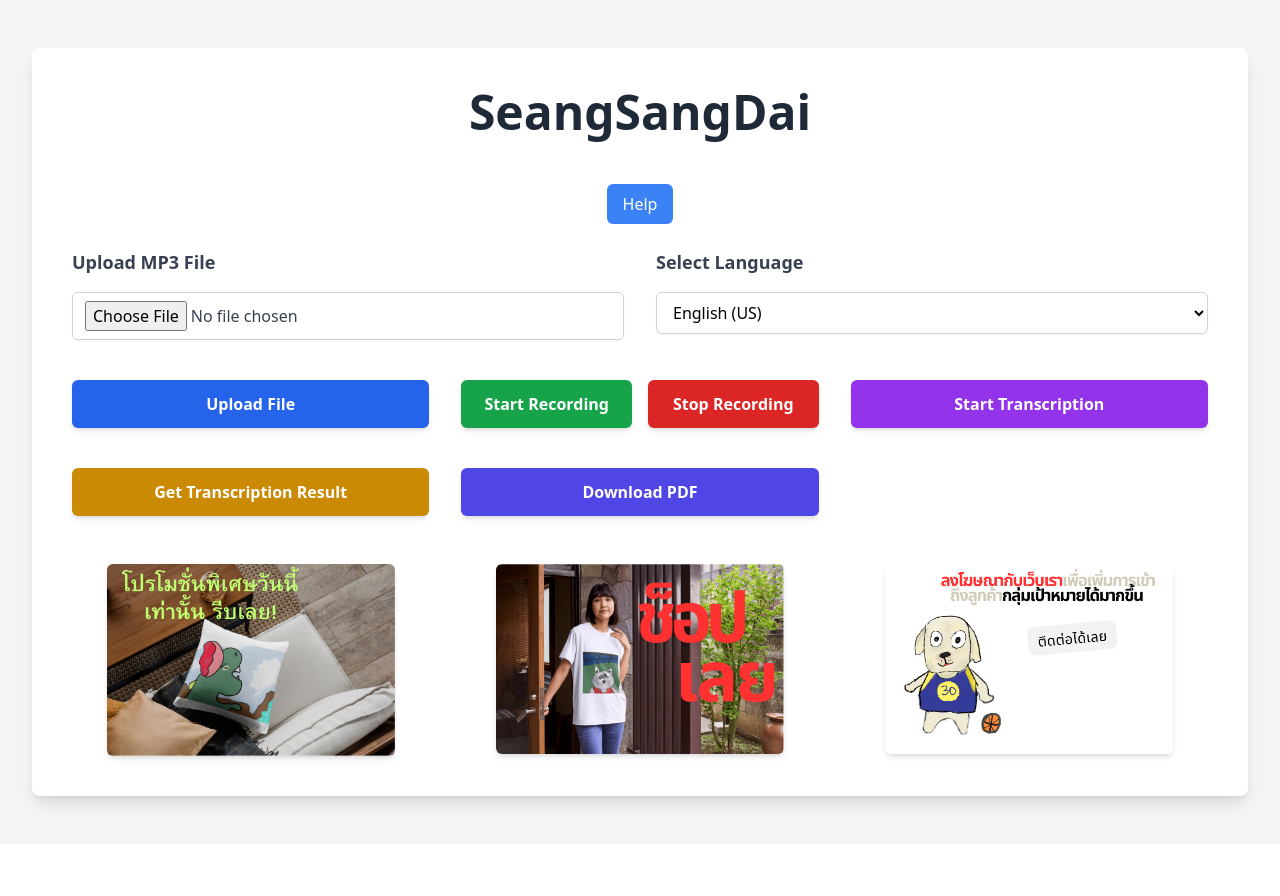
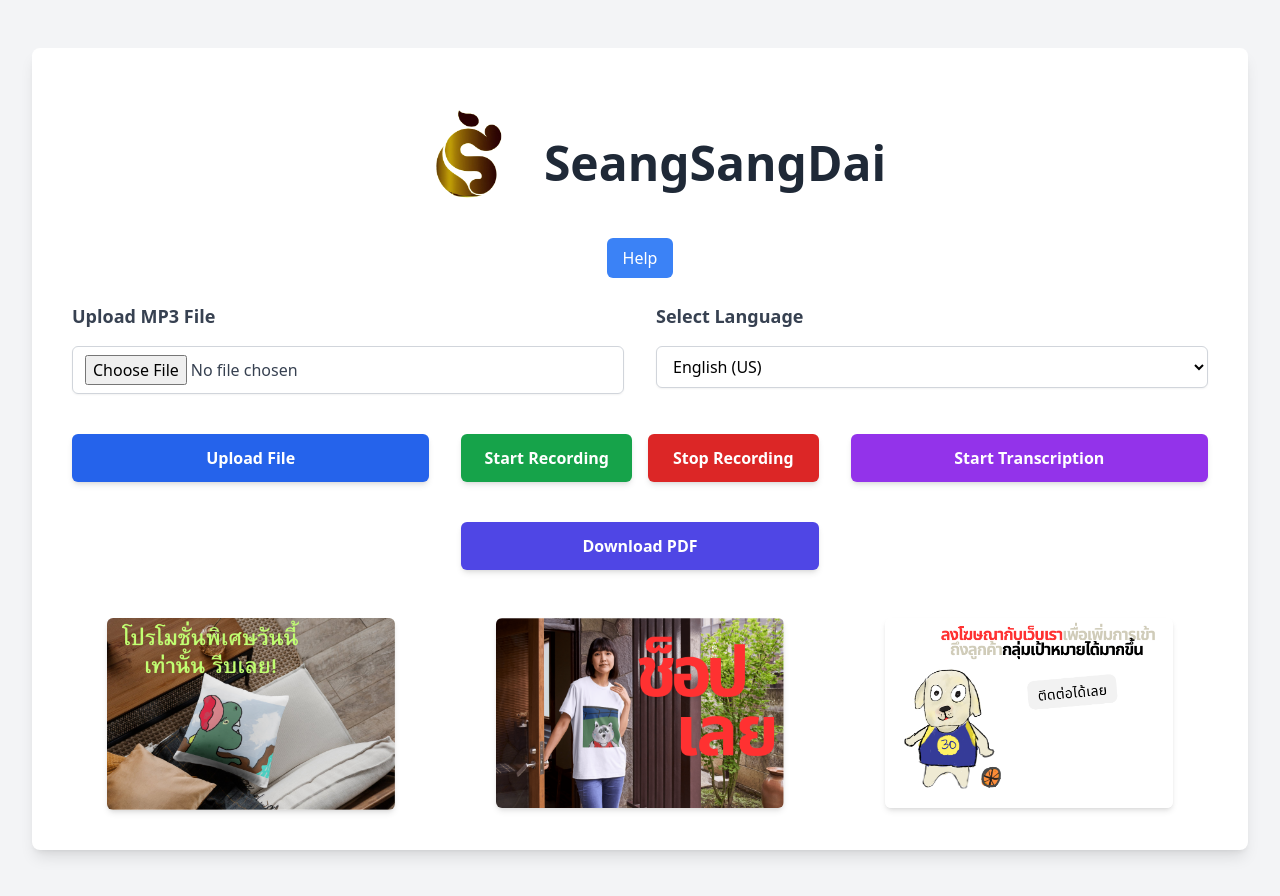
Before and after one commit to SarayutBz/AWS_Transribe2, a Vue app: page / in a window 1280 px wide. Before the commit the page ends 844 px from the top, so only its background shows below. Built offline with nearby package versions, Linux system fonts and the light colour scheme.

Commit message:
upload logo and add .env

```diff
--- a/public/index.html
+++ b/public/index.html
@@ -4,8 +4,8 @@
     <meta charset="utf-8">
     <meta http-equiv="X-UA-Compatible" content="IE=edge">
     <meta name="viewport" content="width=device-width,initial-scale=1.0">
-    <link rel="icon" href="<%= BASE_URL %>favicon.ico">
-    <title><%= htmlWebpackPlugin.options.title %></title>
+    <link rel="icon" href="<%= BASE_URL %>icon.png">
+    <title>SeangSangDai</title>
   </head>
   <body>
     <noscript>
--- a/src/App.vue
+++ b/src/App.vue
@@ -2,9 +2,10 @@
   <div class="min-h-screen bg-gray-100 py-12 px-6 lg:px-8">
     <div class="max-w-7xl mx-auto bg-white rounded-lg shadow-lg p-10">
       <!-- Header -->
-      <h1 class="text-5xl font-extrabold text-gray-800 text-center mb-12">
-        SeangSangDai
-      </h1>
+      <div class="flex justify-center items-center ">
+        <img src="@/assets/logo1.png" alt="Logo" width="150px" height="150px" />
+        <h1 class="text-5xl font-extrabold text-gray-800">SeangSangDai</h1>
+      </div>
 
       <!-- Open Modal Button -->
       <div class="text-center mb-6">
@@ -94,13 +95,13 @@
       <div class="grid grid-cols-1 md:grid-cols-2 lg:grid-cols-3 gap-8 mt-10">
         <!-- Get Result Button -->
         <div class="text-center">
-          <button
+          <!-- <button
             @click="getTranscriptionResult"
             :disabled="!jobId || isFetchingResult"
             class="w-full py-3 bg-yellow-600 text-white font-bold rounded-md shadow-md hover:bg-yellow-700 transition duration-300 ease-in-out"
           >
             Get Transcription Result
-          </button>
+          </button> -->
         </div>
 
         <!-- Download PDF Button -->
@@ -278,7 +279,7 @@ export default {
     async getPresignedUrl() {
       try {
         const response = await axios.post(
-          "https://kpf28u1ty3.execute-api.ap-southeast-2.amazonaws.com/dev/presigned-url"
+          `${process.env.VUE_APP_API_URL}/presigned-url`
         );
         return response.data?.pre_signed_url ?? null;
       } catch (error) {
@@ -309,7 +310,7 @@ export default {
       this.statusMessage = "Transcribing... Please wait.";
       try {
         const response = await axios.post(
-          "https://kpf28u1ty3.execute-api.ap-southeast-2.amazonaws.com/dev/transcription",
+          `${process.env.VUE_APP_API_URL}/transcription`,
           {
             file_url: this.fileUrl,
             language_code: this.selectedLanguage,
@@ -334,7 +335,7 @@ export default {
         let isJobComplete = false;
         while (!isJobComplete) {
           const response = await axios.get(
-            "https://kpf28u1ty3.execute-api.ap-southeast-2.amazonaws.com/dev/transcription-status",
+            `${process.env.VUE_APP_API_URL}/transcription-status`,
             { params: { job_id: this.jobId } }
           );
 
@@ -362,7 +363,7 @@ export default {
       this.isFetchingResult = true;
       try {
         const response = await axios.get(
-          "https://kpf28u1ty3.execute-api.ap-southeast-2.amazonaws.com/dev/transcription-result",
+          `${process.env.VUE_APP_API_URL}/transcription-result`,
           { params: { job_id: this.jobId } }
         );
         this.transcriptionResult =
@@ -427,15 +428,22 @@ export default {
     exportPDF() {
       if (!this.transcriptionResult) return;
 
+      // ตรวจสอบว่า transcriptionResult มีอักษรที่ไม่ใช่ภาษาอังกฤษ
+      const hasUnsupportedChars = /[^\x00-\x7F]/.test(this.transcriptionResult);
+
+      if (hasUnsupportedChars) {
         const doc = new jsPDF(); // สร้างอินสแตนซ์ jsPDF
         const splitText = doc.splitTextToSize(this.transcriptionResult, 180); // แยกข้อความยาว
         doc.text(splitText, 10, 10); // เพิ่มข้อความลงใน PDF
         doc.save("transcription.pdf"); // ดาวน์โหลดไฟล์ PDF
+      } else {
+        this.errorMessage =
+          "PDF only supports Thai, Chinese, Korean, and Japanese text.";
+      }
     },
   },
 };
 </script>
-
 
 <style scoped>
 .loader {
```
Also changed, not shown: src/assets/logo1.png (added), 1 other file (tests, documents, lock files or other folders). Lines whose indentation alone changed are shown as unchanged.
